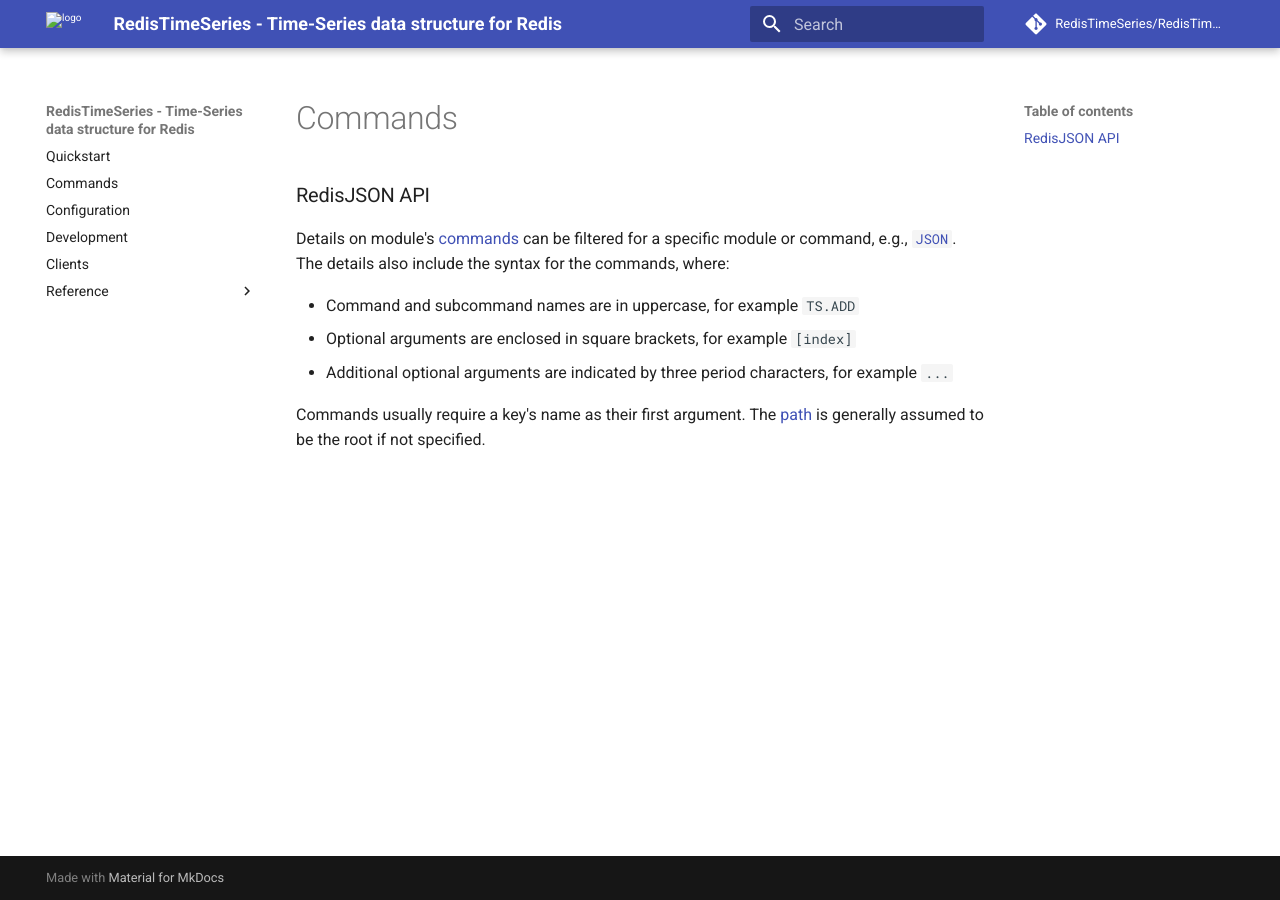
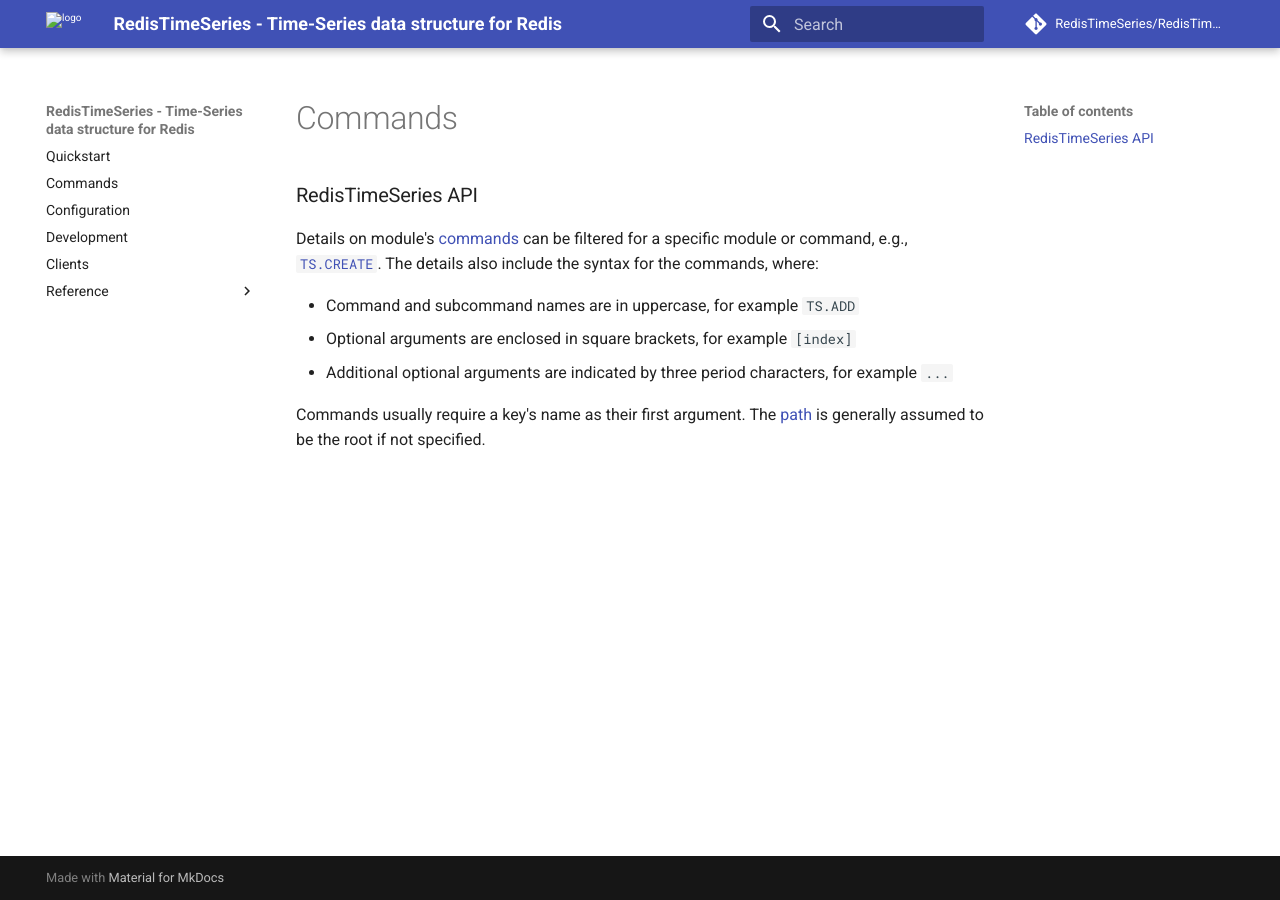
Before and after one commit to RedisTimeSeries/RedisTimeSeries, an MkDocs documentation site: the page built from docs/docs/commands.md, in a window 1280 px wide. Built offline with MkDocs 1.6.1 and Material for MkDocs 9.7.7, drawn with Linux system fonts in a browser that asks for light colours; comment, search, counter and statistics services are not loaded.

Commit message:
fixed commands.md - changed JSON to RTS
(cherry picked from commit 997f5296e7a5c4e425fa7d006126a3b4942f7a76)

```diff
--- a/docs/docs/commands.md
+++ b/docs/docs/commands.md
@@ -7,9 +7,9 @@
     Commands Overview
 ---
 
-### RedisJSON API
+### RedisTimeSeries API
 
-Details on module's [commands](/commands/?group=redistimeseries) can be filtered for a specific module or command, e.g., [`JSON`](/commands/?group=redistimeseries&name=ts.create).
+Details on module's [commands](/commands/?group=redistimeseries) can be filtered for a specific module or command, e.g., [`TS.CREATE`](/commands/?group=redistimeseries&name=ts.create).
 The details also include the syntax for the commands, where:
 
 *   Command and subcommand names are in uppercase, for example `TS.ADD`
```
